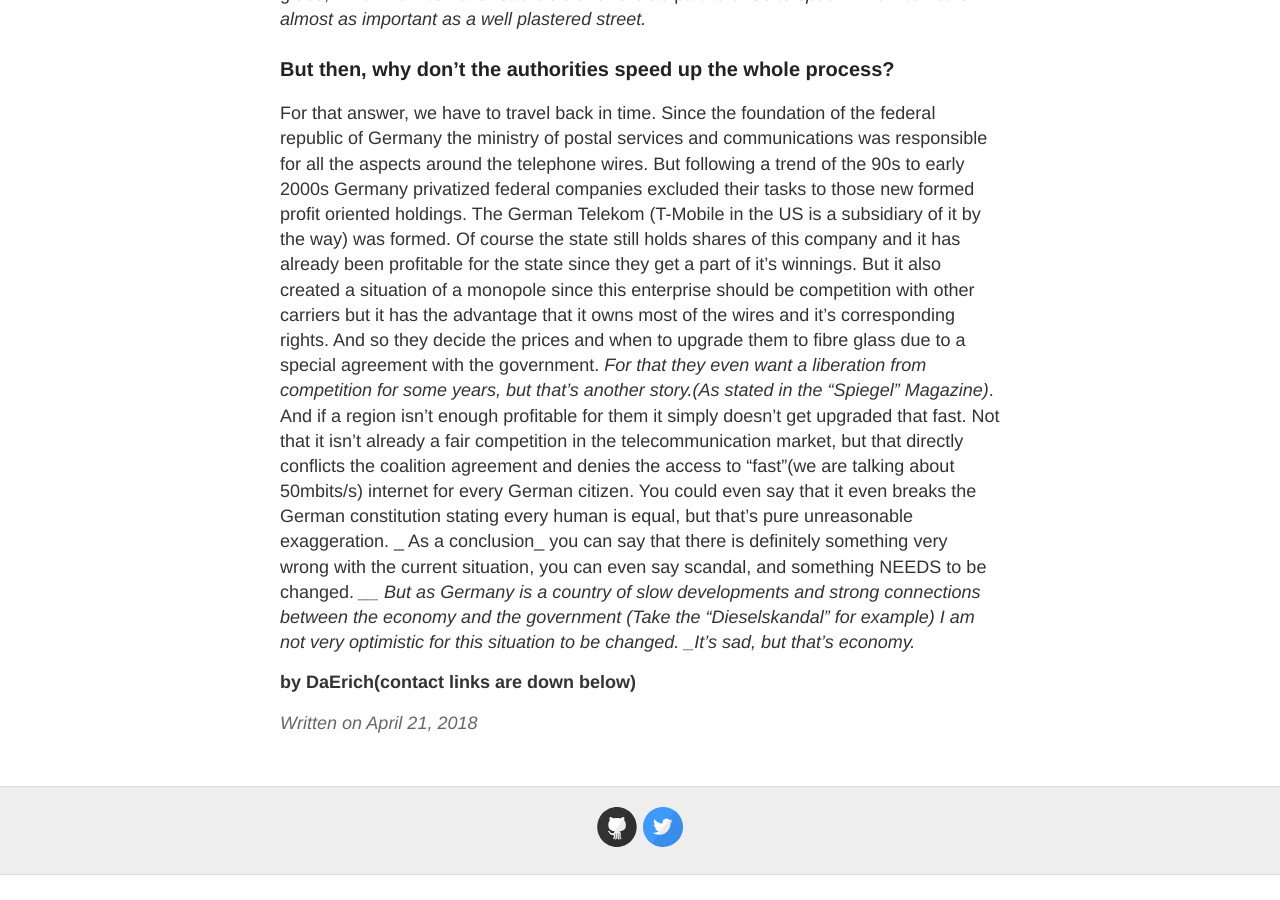
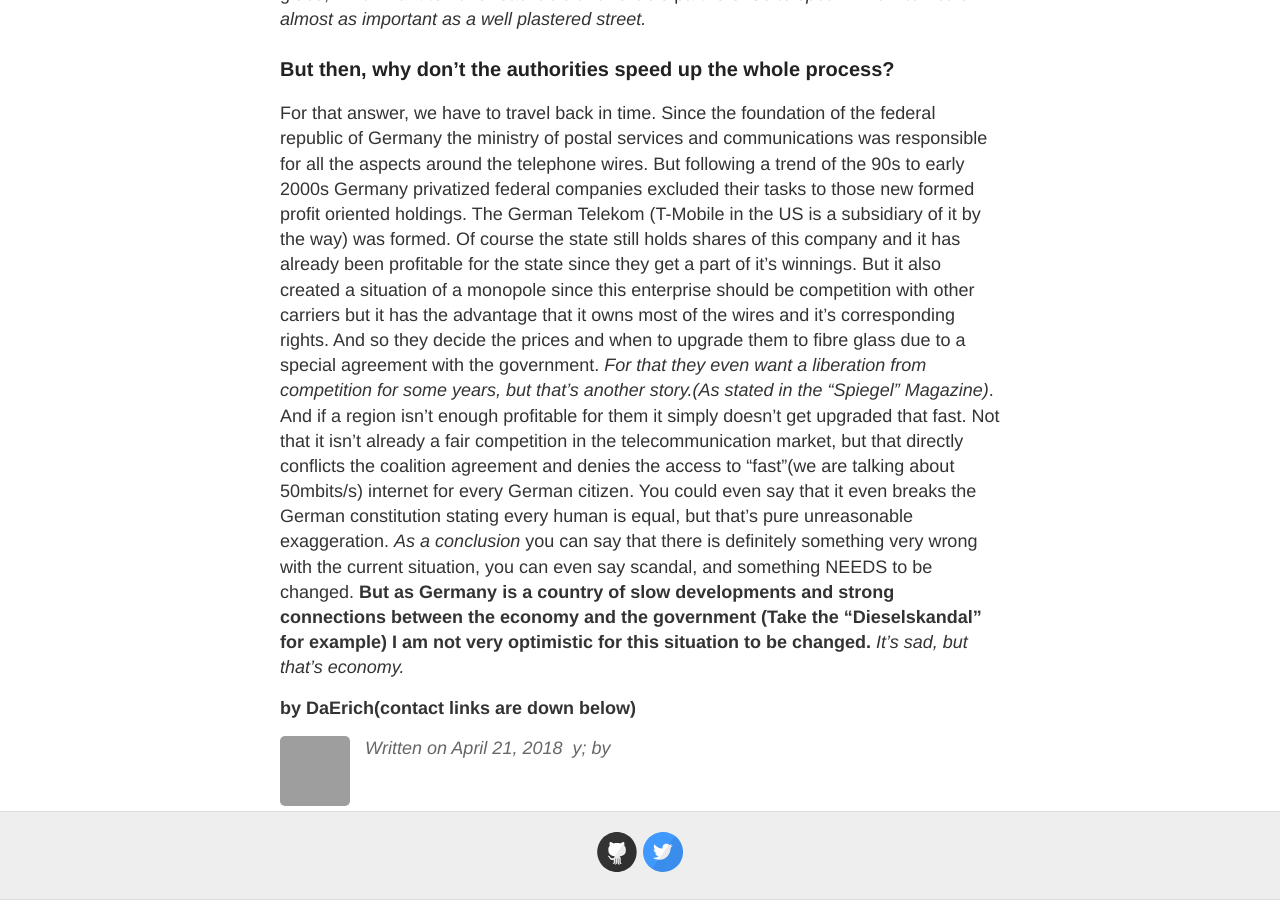
Before and after one commit to daerich/daerich.github.io.old, a Jekyll site: the page built from _posts/2018-04-21-the-internet-in-germany.md, in a window 1280 px wide and 900 px high, scrolled down 1027 px. Built offline with Jekyll 4.4.1, drawn with Linux system fonts in a browser that asks for light colours; before the commit the page ends 1902 px from its top, so only the background shows below that; grey boxes are pictures that could not be loaded.

Commit message:
Layout improvements

```diff
--- a/_layouts/post.html
+++ b/_layouts/post.html
@@ -10,7 +10,7 @@ layout: default
   </div>
 
   <div class="date">
-    Written on {{ page.date | date: "%B %e, %Y" }}
+    Written on {{ page.date | date: "%B %e, %Y" }} &nbspy; by &nbsp; <a href="{{ site.baseurl }}/" class="site-avatar"><img src="{{ site.avatar }}" /></a>
   </div>
 
   {% include disqus.html %}
--- a/_posts/2018-04-21-the-internet-in-germany.md
+++ b/_posts/2018-04-21-the-internet-in-germany.md
@@ -26,8 +26,8 @@ And so they decide the prices and when to upgrade them to fibre glass
 due to a special agreement with the government. _For that they even want a liberation from competition for some years, but that’s another story.(As stated in the “Spiegel” Magazine)_.
 And if a region isn’t enough profitable for them it simply doesn’t get upgraded that fast.
 Not that it isn’t already a fair competition in the telecommunication market, but that directly conflicts the coalition agreement and denies the access to “fast”(we are talking about 50mbits/s) internet for every German citizen. You could even say that it even breaks the German constitution stating every human is equal, but that’s pure unreasonable exaggeration.
-_ As a conclusion_ you can say that there is definitely something very wrong with the current situation, you can even say scandal, and something NEEDS to be changed.
-___ But as Germany is a country of slow developments and strong connections between the economy and the government (Take the “Dieselskandal” for example) I am not very optimistic for this situation to be changed.
+_As a conclusion_ you can say that there is definitely something very wrong with the current situation, you can even say scandal, and something NEEDS to be changed.
+__But as Germany is a country of slow developments and strong connections between the economy and the government (Take the “Dieselskandal” for example) I am not very optimistic for this situation to be changed.__
 _It’s sad, but that’s economy._
 
 __by DaErich(contact links are down below)__
```
Also changed, not shown: index.md (+2 -1 lines).
